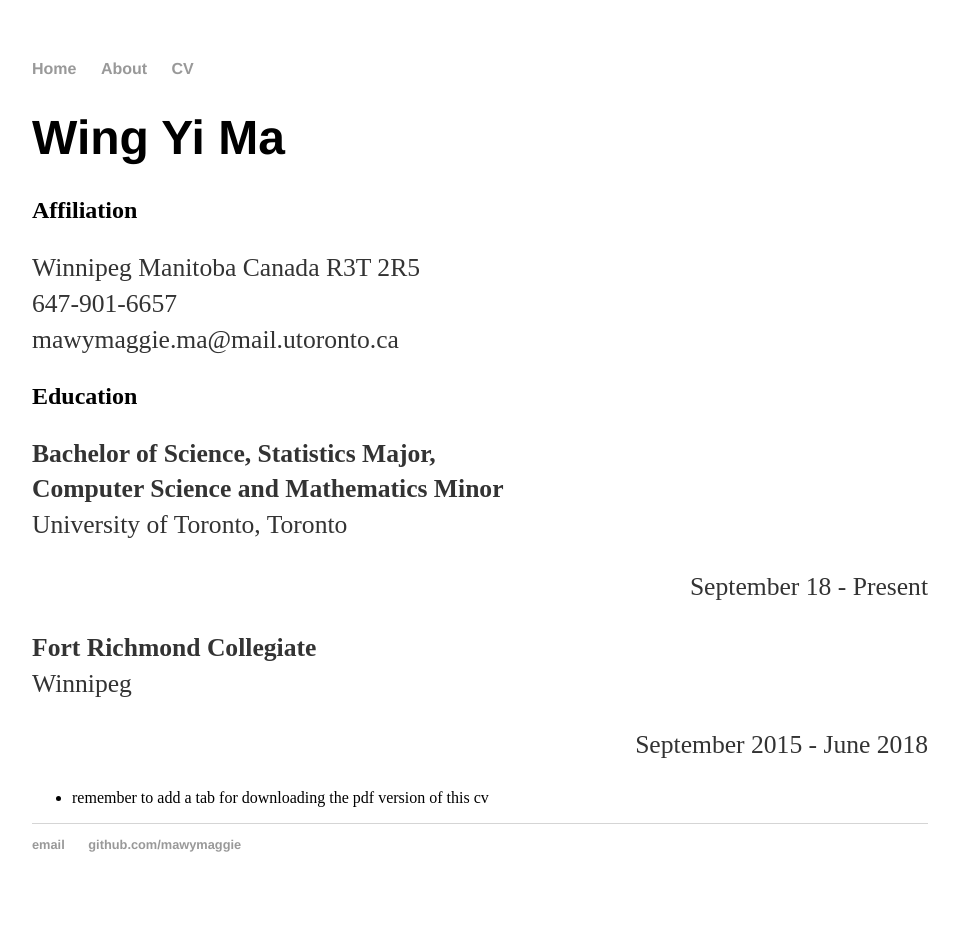
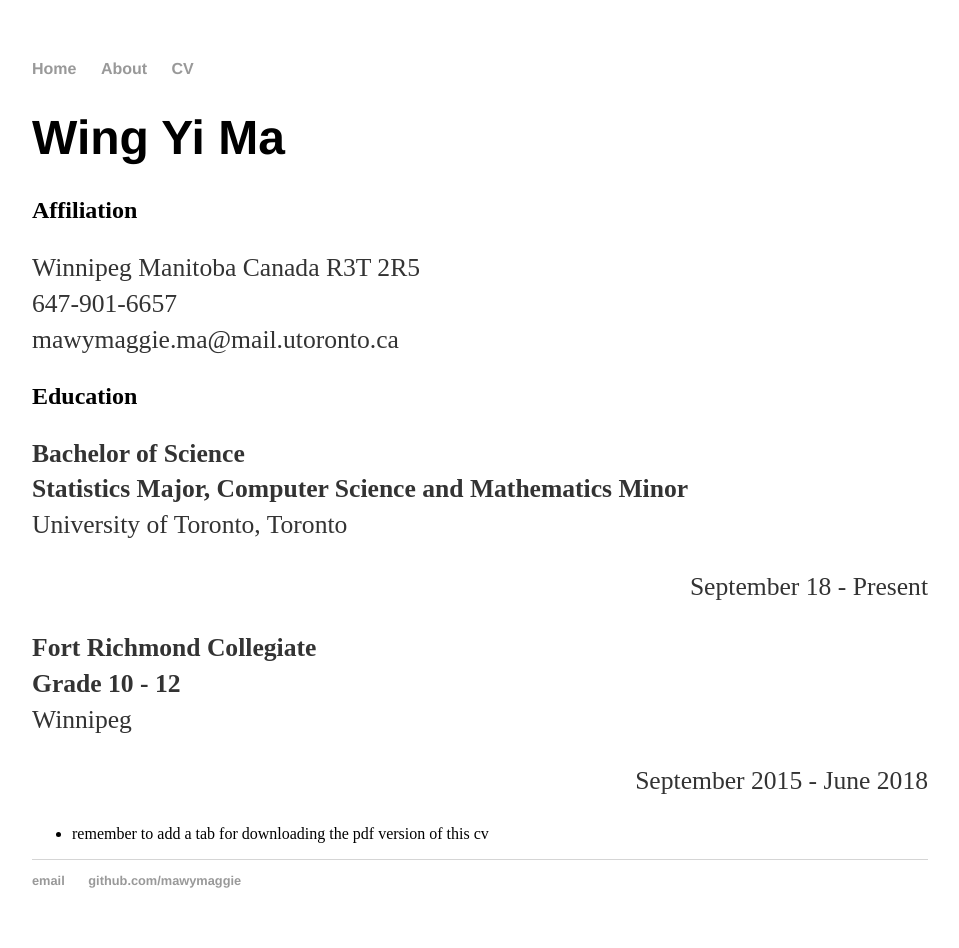
Before and after one commit to mawymaggie/mawymaggie.github.io, a Jekyll site: the page built from cv/index.html, in a window 1280 px wide. Shown: the whole page, without its empty margins (160-1119 px from the left). Built offline with Jekyll 4.4.1, drawn with Linux system fonts in a browser that asks for light colours; before the commit the page ends 912 px from its top, so only the background shows below that.

Commit message:
Update index.html

```diff
--- a/cv/index.html
+++ b/cv/index.html
@@ -10,9 +10,9 @@ title: CV
         <p style="font-size:2vw">Winnipeg Manitoba Canada R3T 2R5<br/>647-901-6657<br/> mawymaggie.ma@mail.utoronto.ca</p>
 
         <h2>Education</h2>
-        <p align="left" style="font-size:2vw"><b>Bachelor of Science, Statistics Major,<br/> Computer Science and Mathematics Minor</b><br/> University of Toronto, Toronto</p>
+        <p align="left" style="font-size:2vw"><b>Bachelor of Science <br/> Statistics Major, Computer Science and Mathematics Minor</b><br/> University of Toronto, Toronto</p>
         <p align="right" style="font-size:2vw">September 18 - Present<p>
-        <p align="left" style="font-size:2vw"><b>Fort Richmond Collegiate</b><br/>Winnipeg</p>
+        <p align="left" style="font-size:2vw"><b>Fort Richmond Collegiate<br/>Grade 10 - 12</b><br/>Winnipeg</p>
         <p align="right" style="font-size:2vw">September 2015 - June 2018
 
         <ul>
```
